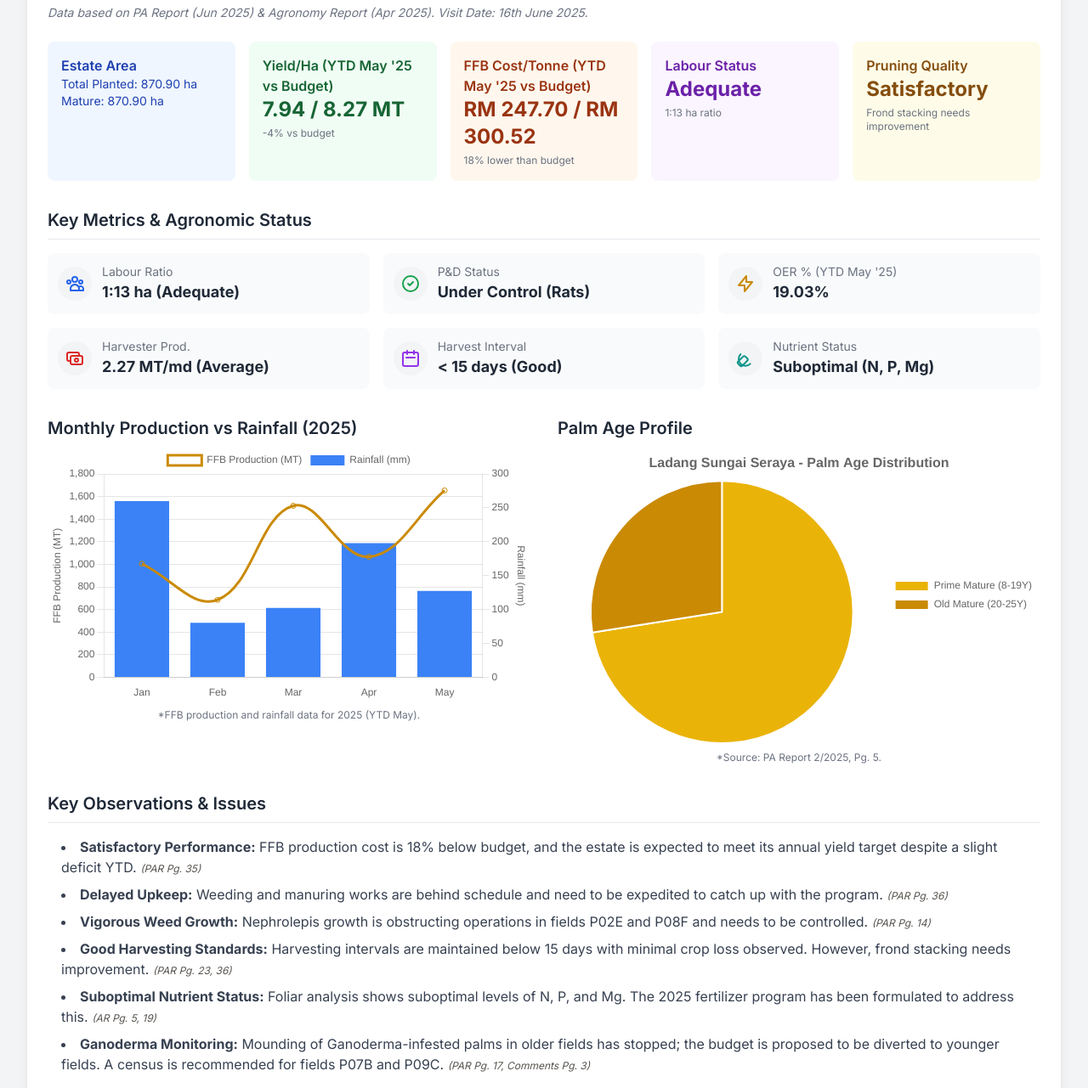
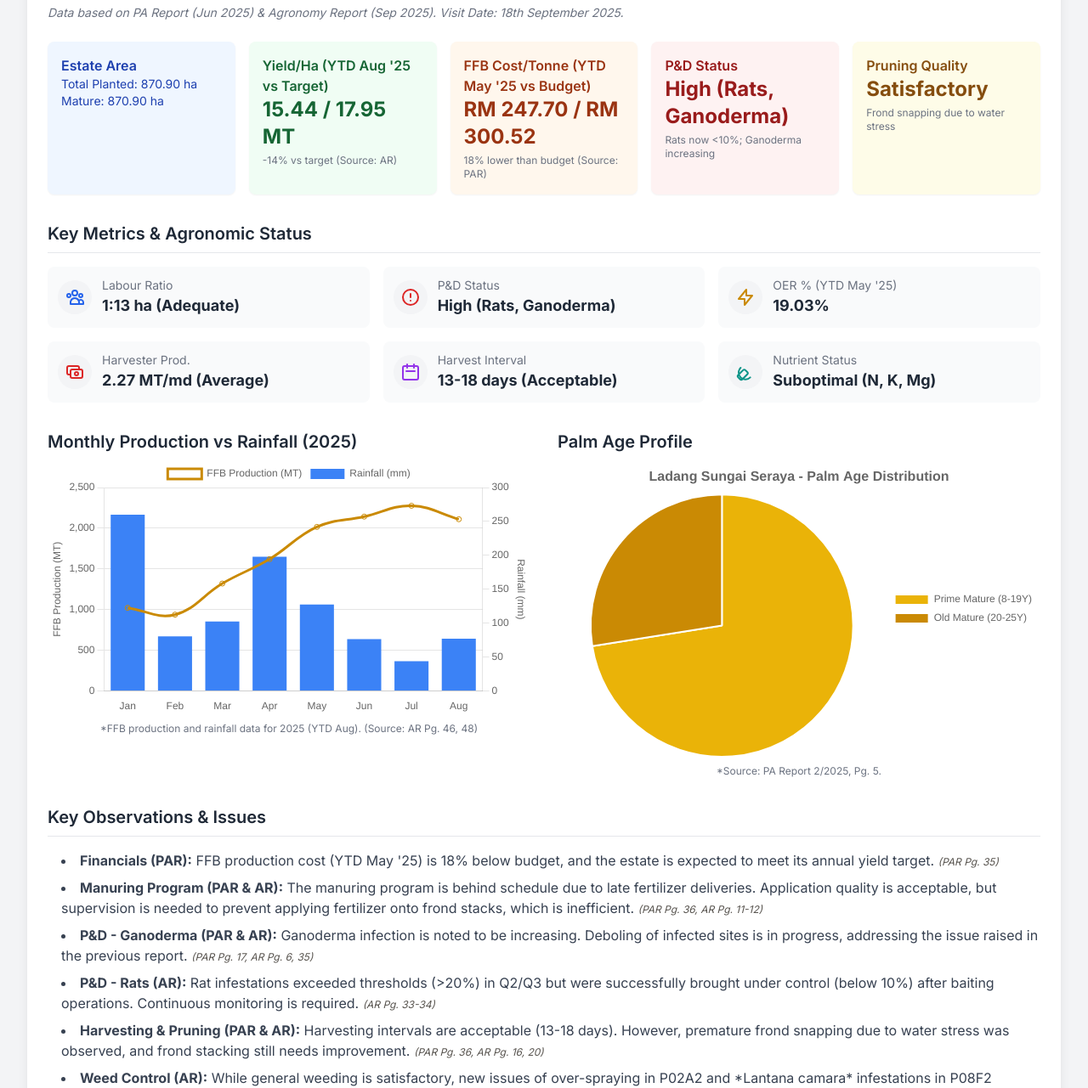
Before and after one commit to paraslz/Far-East-Estates-Portal, a plain HTML site: page sgseraya.html in a window 1280 px wide. Shown: the part 155-1436 px from the top of the page at 85% size. Drawn offline with nearby package versions, Linux system fonts and the light colour scheme.

Commit message:
Update estate data and reports for September 2025
Updated estate data with revised report information and metrics for September 2025. Adjusted observations and reports to reflect current agronomic conditions and challenges.

```diff
--- a/sgseraya.html
+++ b/sgseraya.html
@@ -70,7 +70,7 @@
             const estateData = {
                 "id": "sgseraya",
                 "name": "Ladang Sungai Seraya",
-                "reportInfo": "Data based on PA Report (Jun 2025) & Agronomy Report (Apr 2025). Visit Date: 16th June 2025.",
+                "reportInfo": "Data based on PA Report (Jun 2025) & Agronomy Report (Sep 2025). Visit Date: 18th September 2025.",
                 "summaryMetrics": {
                     "area": {
                         "title": "Estate Area",
@@ -80,40 +80,40 @@
                         ]
                     },
                     "yield": {
-                        "title": "Yield/Ha (YTD May '25 vs Budget)",
-                        "value": "7.94 / 8.27 MT",
-                        "note": "-4% vs budget"
+                        "title": "Yield/Ha (YTD Aug '25 vs Target)",
+                        "value": "15.44 / 17.95 MT",
+                        "note": "-14% vs target (Source: AR)"
                     },
                     "cost": {
                         "title": "FFB Cost/Tonne (YTD May '25 vs Budget)",
                         "value": "RM 247.70 / RM 300.52",
-                        "note": "18% lower than budget"
+                        "note": "18% lower than budget (Source: PAR)"
                     },
-                    "labour": {
-                        "title": "Labour Status",
-                        "value": "Adequate",
-                        "note": "1:13 ha ratio"
+                    "pests": {
+                        "title": "P&D Status",
+                        "value": "High (Rats, Ganoderma)",
+                        "note": "Rats now <10%; Ganoderma increasing"
                     },
                      "pruning": {
                         "title": "Pruning Quality",
                         "value": "Satisfactory",
-                        "note": "Frond stacking needs improvement"
+                        "note": "Frond snapping due to water stress"
                     }
                 },
                 "keyMetrics": [
                     { "icon": "<svg xmlns='http://www.w3.org/2000/svg' class='h-6 w-6 text-blue-600' fill='none' viewBox='0 0 24 24' stroke='currentColor'><path stroke-linecap='round' stroke-linejoin='round' stroke-width='2' d='M17 20h5v-2a3 3 0 00-5.356-1.857M17 20H7m10 0v-2c0-.656-.126-1.283-.356-1.857M7 20v-2c0-.656.126-1.283.356-1.857m0 0a5.002 5.002 0 019.288 0M15 7a3 3 0 11-6 0 3 3 0 016 0zm6 3a2 2 0 11-4 0 2 2 0 014 0zM7 10a2 2 0 11-4 0 2 2 0 014 0z' /></svg>", "label": "Labour Ratio", "value": "1:13 ha (Adequate)" },
-                    { "icon": "<svg xmlns='http://www.w3.org/2000/svg' class='h-6 w-6 text-green-600' fill='none' viewBox='0 0 24 24' stroke='currentColor'><path stroke-linecap='round' stroke-linejoin='round' stroke-width='2' d='M9 12l2 2 4-4m6 2a9 9 0 11-18 0 9 9 0 0118 0z' /></svg>", "label": "P&D Status", "value": "Under Control (Rats)" },
+                    { "icon": "<svg xmlns='http://www.w3.org/2000/svg' class='h-6 w-6 text-red-600' fill='none' viewBox='0 0 24 24' stroke='currentColor'><path stroke-linecap='round' stroke-linejoin='round' stroke-width='2' d='M12 8v4m0 4h.01M21 12a9 9 0 11-18 0 9 9 0 0118 0z' /></svg>", "label": "P&D Status", "value": "High (Rats, Ganoderma)" },
                     { "icon": "<svg xmlns='http://www.w3.org/2000/svg' class='h-6 w-6 text-yellow-600' fill='none' viewBox='0 0 24 24' stroke='currentColor'><path stroke-linecap='round' stroke-linejoin='round' stroke-width='2' d='M13 10V3L4 14h7v7l9-11h-7z' /></svg>", "label": "OER % (YTD May '25)", "value": "19.03%" },
                     { "icon": "<svg xmlns='http://www.w3.org/2000/svg' class='h-6 w-6 text-red-600' fill='none' viewBox='0 0 24 24' stroke='currentColor'><path stroke-linecap='round' stroke-linejoin='round' stroke-width='2' d='M17 9V7a2 2 0 00-2-2H5a2 2 0 00-2 2v6a2 2 0 002 2h2m2 4h10a2 2 0 002-2v-6a2 2 0 00-2-2H9a2 2 0 00-2 2v6a2 2 0 002 2zm7-5a2 2 0 11-4 0 2 2 0 014 0z' /></svg>", "label": "Harvester Prod.", "value": "2.27 MT/md (Average)" },
-                    { "icon": "<svg xmlns='http://www.w3.org/2000/svg' class='h-6 w-6 text-purple-600' fill='none' viewBox='0 0 24 24' stroke='currentColor'><path stroke-linecap='round' stroke-linejoin='round' stroke-width='2' d='M8 7V3m8 4V3m-9 8h10M5 21h14a2 2 0 002-2V7a2 2 0 00-2-2H5a2 2 0 00-2 2v12a2 2 0 002 2z' /></svg>", "label": "Harvest Interval", "value": "< 15 days (Good)" },
-                    { "icon": "<svg xmlns='http://www.w3.org/2000/svg' class='h-6 w-6 text-teal-600' fill='none' viewBox='0 0 24 24' stroke='currentColor'><path stroke-linecap='round' stroke-linejoin='round' stroke-width='2' d='M17.657 18.343A8 8 0 016.343 7.029m11.314 11.314a8 8 0 01-11.314-11.314m2.121 13.435a2 2 0 01-2.828 0l-2.122-2.121a2 2 0 010-2.828l5.656-5.657a2 2 0 012.829 0l2.121 2.121a2 2 0 010 2.828l-5.657 5.657z' /></svg>", "label": "Nutrient Status", "value": "Suboptimal (N, P, Mg)" }
+                    { "icon": "<svg xmlns='http://www.w3.org/2000/svg' class='h-6 w-6 text-purple-600' fill='none' viewBox='0 0 24 24' stroke='currentColor'><path stroke-linecap='round' stroke-linejoin='round' stroke-width='2' d='M8 7V3m8 4V3m-9 8h10M5 21h14a2 2 0 002-2V7a2 2 0 00-2-2H5a2 2 0 00-2 2v12a2 2 0 002 2z' /></svg>", "label": "Harvest Interval", "value": "13-18 days (Acceptable)" },
+                    { "icon": "<svg xmlns='http://www.w3.org/2000/svg' class='h-6 w-6 text-teal-600' fill='none' viewBox='0 0 24 24' stroke='currentColor'><path stroke-linecap='round' stroke-linejoin='round' stroke-width='2' d='M17.657 18.343A8 8 0 016.343 7.029m11.314 11.314a8 8 0 01-11.314-11.314m2.121 13.435a2 2 0 01-2.828 0l-2.122-2.121a2 2 0 010-2.828l5.656-5.657a2 2 0 012.829 0l2.121 2.121a2 2 0 010 2.828l-5.657 5.657z' /></svg>", "label": "Nutrient Status", "value": "Suboptimal (N, K, Mg)" }
                 ],
                 "chartData": {
                     "production": {
-                        "labels": ["Jan", "Feb", "Mar", "Apr", "May"],
-                        "ffb": [1005.56, 686.24, 1518.72, 1067.45, 1653.82], // Approximation from yield table
-                        "rainfall": [260.0, 80.5, 102.5, 198.0, 127.5],
-                        "note": "*FFB production and rainfall data for 2025 (YTD May)."
+                        "labels": ["Jan", "Feb", "Mar", "Apr", "May", "Jun", "Jul", "Aug"],
+                        "ffb": [1021.90, 938.24, 1320.50, 1620.37, 2016.12, 2142.42, 2275.90, 2110.30],
+                        "rainfall": [260.0, 80.5, 102.5, 198.0, 127.5, 76.5, 44.0, 77.0],
+                        "note": "*FFB production and rainfall data for 2025 (YTD Aug). (Source: AR Pg. 46, 48)"
                     },
                     "ageProfile": {
                         "labels": ["Prime Mature (8-19Y)", "Old Mature (20-25Y)"],
@@ -123,12 +123,13 @@
                     }
                 },
                 "observations": [
-                    "<b>Satisfactory Performance:</b> FFB production cost is 18% below budget, and the estate is expected to meet its annual yield target despite a slight deficit YTD. <span class='observation-ref'>(PAR Pg. 35)</span>",
-                    "<b>Delayed Upkeep:</b> Weeding and manuring works are behind schedule and need to be expedited to catch up with the program. <span class='observation-ref'>(PAR Pg. 36)</span>",
-                    "<b>Vigorous Weed Growth:</b> Nephrolepis growth is obstructing operations in fields P02E and P08F and needs to be controlled. <span class='observation-ref'>(PAR Pg. 14)</span>",
-                    "<b>Good Harvesting Standards:</b> Harvesting intervals are maintained below 15 days with minimal crop loss observed. However, frond stacking needs improvement. <span class='observation-ref'>(PAR Pg. 23, 36)</span>",
-                    "<b>Suboptimal Nutrient Status:</b> Foliar analysis shows suboptimal levels of N, P, and Mg. The 2025 fertilizer program has been formulated to address this. <span class='observation-ref'>(AR Pg. 5, 19)</span>",
-                    "<b>Ganoderma Monitoring:</b> Mounding of Ganoderma-infested palms in older fields has stopped; the budget is proposed to be diverted to younger fields. A census is recommended for fields P07B and P09C. <span class='observation-ref'>(PAR Pg. 17, Comments Pg. 3)</span>"
+                    "<b>Financials (PAR):</b> FFB production cost (YTD May '25) is 18% below budget, and the estate is expected to meet its annual yield target. <span class='observation-ref'>(PAR Pg. 35)</span>",
+                    "<b>Manuring Program (PAR & AR):</b> The manuring program is behind schedule due to late fertilizer deliveries. Application quality is acceptable, but supervision is needed to prevent applying fertilizer onto frond stacks, which is inefficient. <span class='observation-ref'>(PAR Pg. 36, AR Pg. 11-12)</span>",
+                    "<b>P&D - Ganoderma (PAR & AR):</b> Ganoderma infection is noted to be increasing. Deboling of infected sites is in progress, addressing the issue raised in the previous report. <span class='observation-ref'>(PAR Pg. 17, AR Pg. 6, 35)</span>",
+                    "<b>P&D - Rats (AR):</b> Rat infestations exceeded thresholds (>20%) in Q2/Q3 but were successfully brought under control (below 10%) after baiting operations. Continuous monitoring is required. <span class='observation-ref'>(AR Pg. 33-34)</span>",
+                    "<b>Harvesting & Pruning (PAR & AR):</b> Harvesting intervals are acceptable (13-18 days). However, premature frond snapping due to water stress was observed, and frond stacking still needs improvement. <span class='observation-ref'>(PAR Pg. 36, AR Pg. 16, 20)</span>",
+                    "<b>Weed Control (AR):</b> While general weeding is satisfactory, new issues of over-spraying in P02A2 and *Lantana camara* infestations in P08F2 require immediate attention. <span class='observation-ref'>(AR Pg. 27-28)</span>",
+                    "<b>Nutrient Status (AR):</b> Foliar analysis confirms suboptimal nutrient levels, with marginally low N, K, and Mg detected in various blocks. The 2026 fertilizer program aims to address this. <span class='observation-ref'>(AR Pg. 24-25, 42)</span>"
                 ],
                 "reports": {
                     "plantation": {
@@ -146,11 +147,11 @@
                         "Immature": "N/A"
                     },
                     "agronomy": {
-                        "Executive Summary": "The agronomic condition is satisfactory, reflected in the strong yield performance. Harvesting and pruning are on schedule and well-managed. The main concerns are suboptimal nutrient levels and the need to monitor pest populations (rats and bagworms). (Source: AR, Pg. 4-6, 33)",
-                        "Nutrient Inputs/Progress of Manuring": "The 2024 manuring program was completed without major delays. The 2025 program is progressing satisfactorily. (Source: AR, Pg. 11-12)",
-                        "Agronomic Observation": "Harvesting standards and crop recovery are good. Pruning is acceptable with no major issues. Ground vegetation is well-managed. Rat damage is below threshold, but bagworm signs were noted. (Source: AR, Pg. 13-29)",
-                        "Yield Performance": "Yield increased by 26.3% in 2024 to 24.89 mt/ha. The positive trend continued in early 2025. (Source: AR, Pg. 30-32)",
-                        "Fertilizer Recommendation": "The 2025 fertilizer program is maintained. A new foliar analysis is recommended for 2025. (Source: AR, Pg. 34)"
+                        "Executive Summary": "Agronomic condition is satisfactory. Yield is 14% below target YTD August 2025, but on an upward trend. The manuring program is behind schedule due to delivery delays, and application quality needs supervision (placement on fronds). Pruning is satisfactory, but premature frond snapping from water stress is a concern. Rat infestations exceeded thresholds but are now under control (<10%). Ganoderma infection is noted to be increasing. (Source: AR, Pg. 4-7, 12, 20, 33, 35, 39)",
+                        "Nutrient Inputs/Progress of Manuring": "The first-half 2025 manuring program completed in July. The second-half program, started in August, is behind schedule due to delayed fertilizer deliveries. Completion is targeted for mid-November. Field assessment showed acceptable application quality, but placement on frond stacks is undesirable and reduces efficiency. Stricter supervision is required. (Source: AR, Pg. 11-12)",
+                        "Agronomic Observation": "<b>Harvesting:</b> Intervals are acceptable at 13-18 days. A small number of over-ripe bunches were detected in P02E1. (Source: AR, Pg. 16, 18)<br><b>Pruning:</b> 100% complete (2/3 rounds) and satisfactory. However, premature frond snapping was observed in P10D and P08F, likely due to water stress from low rainfall (June-Aug). (Source: AR, Pg. 20)<br><b>Nutrient Status:</b> Palm vigour is acceptable. Foliar analysis from March 2025 shows declining Nitrogen (notably in P07B2), marginally low Potassium (B1, B2), and Magnesium deficiency (D1). (Source: AR, Pg. 24-25)<br><b>Weed Control:</b> Satisfactory, with 2/3 rounds completed. Issues include over-spraying in P02A2 (human error) and *Lantana camara* regrowth in P08F2, which needs eradication. (Source: AR, Pg. 27-28)<br><b>P&D:</b> Rat infestations exceeded 20% in Q2/Q3 (P07B, P08F) but were reduced to <10% after baiting. Ganoderma infection signs are increasing (P09C, P08F), and deboling is in progress. (Source: AR, Pg. 33-35)",
+                        "Yield Performance": "YTD August 2025 yield is 15.44 MT/Ha, a 14% deficit compared to the same period last year. P09C performed best (18.78 MT/Ha), while P02E was lowest (17.28 MT/Ha - Note: Table 13 on Pg. 39 has a typo, 13.05 is for 2024). Production has trended upward since March and is expected to peak through October. (Source: AR, Pg. 39-40)",
+                        "Fertilizer Recommendation": "The 2026 fertilizer program has been formulated (Appendix 1) using mixture fertilizers and rock phosphate to meet crop requirements and address nutrient status. (Source: AR, Pg. 42)"
                     },
                     "pinfosys": {
                         "summary": "Not Available."
@@ -179,11 +180,11 @@
                     const colorClass = metric.title.includes('Area') ? 'bg-blue-50 text-blue-800' :
                                        metric.title.includes('Yield') ? 'bg-green-50 text-green-800' :
                                        metric.title.includes('Cost') ? 'bg-orange-50 text-orange-800' :
-                                       metric.title.includes('Labour') ? 'bg-purple-50 text-purple-800' : 'bg-yellow-50 text-yellow-800';
+                                       metric.title.includes('P&D') ? 'bg-red-50 text-red-800' : 'bg-yellow-50 text-yellow-800';
                     if (metric.lines) {
-                        return `<div class="p-4 rounded-lg ${colorClass}"><h3 class="font-semibold">${metric.title}</h3>${metric.lines.map(line => `<p class="text-sm">${line}</p>`).join('')}</div>`;
+                        return `<div class="p-4 rounded-lg ${colorClass} shadow-sm"><h3 class="font-semibold">${metric.title}</h3>${metric.lines.map(line => `<p class="text-sm">${line}</p>`).join('')}</div>`;
                     }
-                    return `<div class="p-4 rounded-lg ${colorClass}"><h3 class="font-semibold">${metric.title}</h3><p class="text-2xl font-bold">${metric.value}</p><p class="text-xs text-gray-500 mt-1">${metric.note}</p></div>`;
+                    return `<div class="p-4 rounded-lg ${colorClass} shadow-sm"><h3 class="font-semibold">${metric.title}</h3><p class="text-2xl font-bold">${metric.value}</p><p class="text-xs text-gray-500 mt-1">${metric.note}</p></div>`;
                 }).join('');
 
                 const keyMetricsHTML = estate.keyMetrics.map(metric => `
@@ -207,9 +208,9 @@
                         <div class="mb-8"><h3 class="text-xl font-semibold mb-2 border-b pb-2">Key Observations & Issues</h3><ul class="list-disc list-inside space-y-2 text-gray-700 mt-4">${observationsHTML}</ul></div>
                         <div class="mb-8 text-center"><button class="policy-modal-btn bg-green-800 text-white px-6 py-3 rounded-lg hover:bg-green-900 transition shadow-md">View Agricultural Policy Cross-Reference</button></div>
                         <div class="space-y-2">
-                            <button data-dropdown-id="${estate.id}-plantation" class="dropdown-btn w-full text-left bg-gray-800 text-white p-3 rounded-md hover:bg-gray-700 transition">Plantation Advisory Report Details</button>
+                            <button data-dropdown-id="${estate.id}-plantation" class="dropdown-btn w-full text-left bg-gray-800 text-white p-3 rounded-md hover:bg-gray-700 transition">Plantation Advisory Report Details (Jun 2025)</button>
                             <div id="${estate.id}-plantation" class="details-content bg-gray-50 p-4 rounded-md border border-gray-200"></div>
-                            <button data-dropdown-id="${estate.id}-agronomy" class="dropdown-btn w-full text-left bg-gray-800 text-white p-3 rounded-md hover:bg-gray-700 transition">Agronomy Report Details</button>
+                            <button data-dropdown-id="${estate.id}-agronomy" class="dropdown-btn w-full text-left bg-gray-800 text-white p-3 rounded-md hover:bg-gray-700 transition">Agronomy Report Details (Sep 2025)</button>
                             <div id="${estate.id}-agronomy" class="details-content bg-gray-50 p-4 rounded-md border border-gray-200"></div>
                              <button data-dropdown-id="${estate.id}-pinfosys" class="dropdown-btn w-full text-left bg-gray-800 text-white p-3 rounded-md hover:bg-gray-700 transition">Pinfosys Report Details</button>
                             <div id="${estate.id}-pinfosys" class="details-content bg-gray-50 p-4 rounded-md border border-gray-200"></div>
@@ -285,6 +286,7 @@
         function openPolicyModal() {
             const modalTitle = document.getElementById('modalTitle');
             const modalContent = document.getElementById('modalContent');
+            // This data is from the existing PAR and remains unchanged
             const policyData = ` <div class='policy-item'><p class='font-semibold'>Weed Management</p><p class='text-sm text-gray-600'><b>Policy Ref: WEED-CTRL-03:</b> While beneficial ground cover is encouraged, vigorous species like Nephrolepis must be controlled along harvesting paths and palm circles to prevent obstruction to operational activities. (Ref: Comments, Pg. 3)</p></div> <div class='policy-item'><p class='font-semibold'>Manuring Schedule</p><p class='text-sm text-gray-600'><b>Policy Ref: MANURE-APP-01:</b> Fertilizer application must adhere strictly to the established schedule. Any delays must be rectified promptly to ensure timely nutrient uptake and avoid impacting yield. (Ref: Comments, Pg. 3)</p></div> <div class='policy-item'><p class='font-semibold'>Ganoderma Management</p><p class='text-sm text-gray-600'><b>Policy Ref: P&D-GANO-02:</b> A Ganoderma census is mandatory for fields with suspected infection levels. Mounding is recommended if the infection rate exceeds 5% to prolong palm life. (Ref: Comments, Pg. 3)</p></div>`;
             modalTitle.innerText = 'Agricultural Policy Cross-Reference: Ladang Sungai Seraya';
             modalContent.innerHTML = policyData;
```
